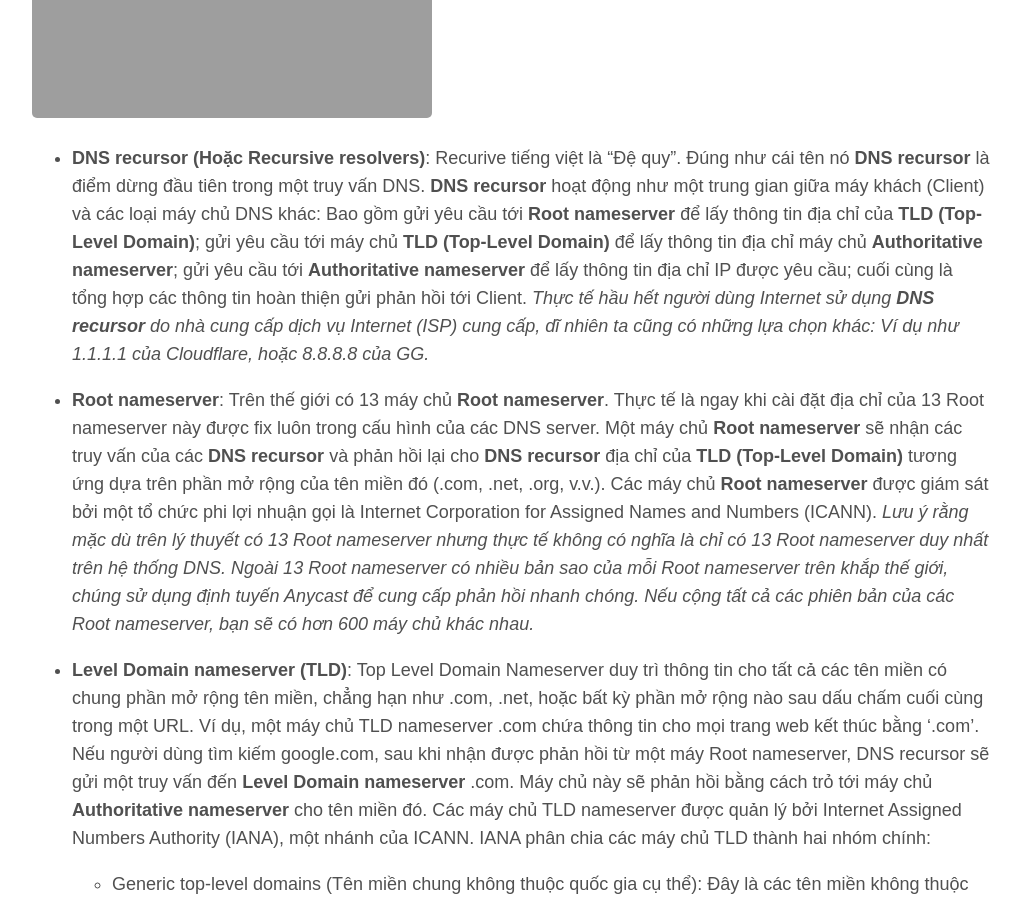
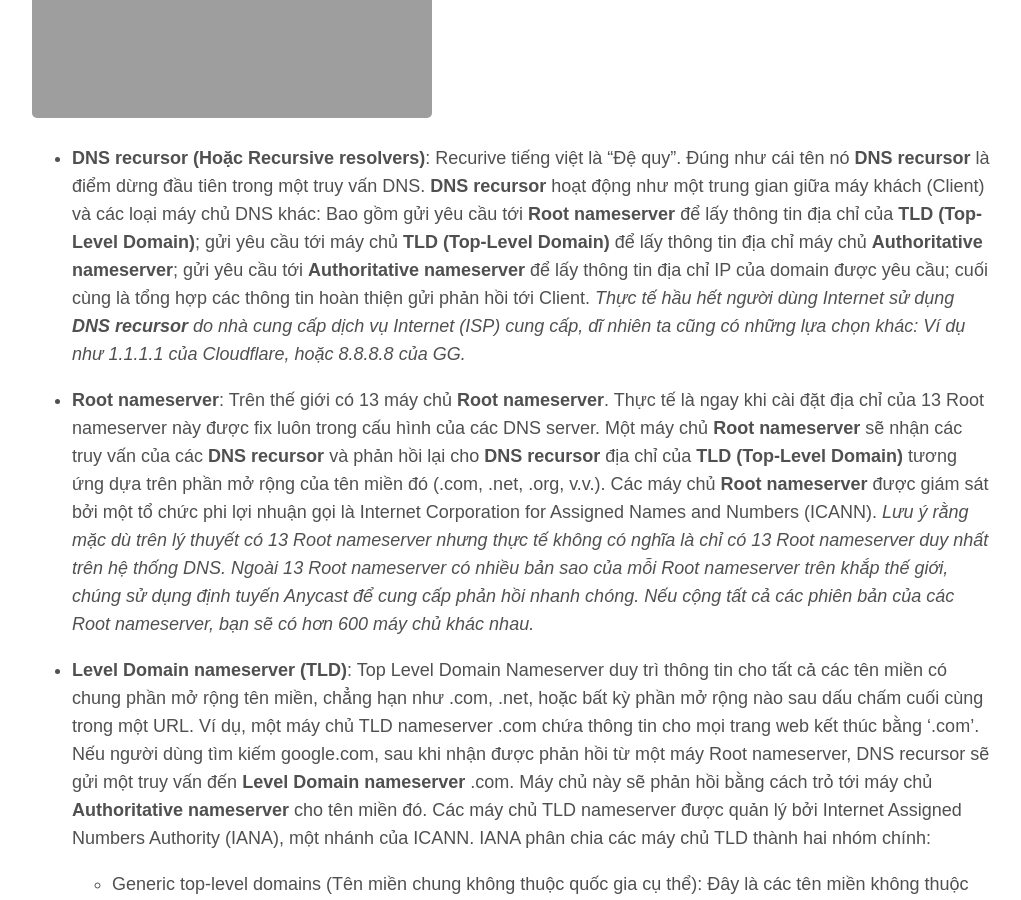
Before and after one commit to vietcf/vietchoi, a Jekyll site: the page built from _posts/2024-05-30-he-thong-dns-hoat-dong-the-nao.md, in a window 1280 px wide and 900 px high, scrolled down 1260 px. Shown: the whole window, without its empty margins (128-1149 px from the left). Built offline with Jekyll 4.4.1, drawn with Linux system fonts in a browser that asks for light colours; some web fonts are replaced.

Commit message:
update dns

```diff
--- a/_posts/2024-05-30-he-thong-dns-hoat-dong-the-nao.md
+++ b/_posts/2024-05-30-he-thong-dns-hoat-dong-the-nao.md
@@ -14,7 +14,7 @@
 
 ![DNS recursor]({{site.url}}/assets/img/2024/05/30/recursive-resolver.png)
 
--  **DNS recursor (Hoặc Recursive resolvers)**: Recurive tiếng việt là "Đệ quy". Đúng như cái tên nó **DNS recursor** là điểm dừng đầu tiên trong một truy vấn DNS. **DNS recursor** hoạt động như một trung gian giữa máy khách (Client) và các loại máy chủ DNS khác: Bao gồm gửi yêu cầu tới **Root nameserver** để lấy thông tin địa chỉ của **TLD (Top-Level Domain)**; gửi yêu cầu tới máy chủ **TLD (Top-Level Domain)** để lấy thông tin địa chỉ máy chủ **Authoritative nameserver**; gửi yêu cầu tới **Authoritative nameserver** để lấy thông tin địa chỉ IP được yêu cầu; cuối cùng là tổng hợp các thông tin hoàn thiện gửi phản hồi tới Client.
+-  **DNS recursor (Hoặc Recursive resolvers)**: Recurive tiếng việt là "Đệ quy". Đúng như cái tên nó **DNS recursor** là điểm dừng đầu tiên trong một truy vấn DNS. **DNS recursor** hoạt động như một trung gian giữa máy khách (Client) và các loại máy chủ DNS khác: Bao gồm gửi yêu cầu tới **Root nameserver** để lấy thông tin địa chỉ của **TLD (Top-Level Domain)**; gửi yêu cầu tới máy chủ **TLD (Top-Level Domain)** để lấy thông tin địa chỉ máy chủ **Authoritative nameserver**; gửi yêu cầu tới **Authoritative nameserver** để lấy thông tin địa chỉ IP của domain được yêu cầu; cuối cùng là tổng hợp các thông tin hoàn thiện gửi phản hồi tới Client.
 *Thực tế hầu hết người dùng Internet sử dụng **DNS recursor** do nhà cung cấp dịch vụ Internet (ISP) cung cấp, dĩ nhiên ta cũng có những lựa chọn khác: Ví dụ như 1.1.1.1 của Cloudflare, hoặc 8.8.8.8 của GG.*
 
 - **Root nameserver**: Trên thế giới có 13 máy chủ **Root nameserver**. Thực tế là ngay khi cài đặt địa chỉ của 13 Root nameserver này được fix luôn trong cấu hình của các DNS server. Một máy chủ **Root nameserver** sẽ nhận các truy vấn của các **DNS recursor** và phản hồi lại cho **DNS recursor** địa chỉ của **TLD (Top-Level Domain)** tương ứng dựa trên phần mở rộng của tên miền đó (.com, .net, .org, v.v.). Các máy chủ **Root nameserver** được giám sát bởi một tổ chức phi lợi nhuận gọi là Internet Corporation for Assigned Names and Numbers (ICANN).
```
